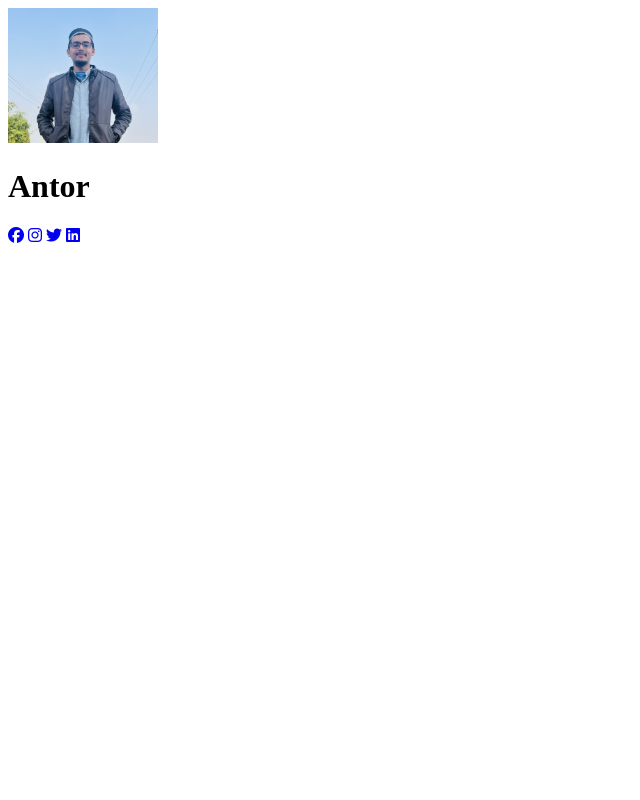
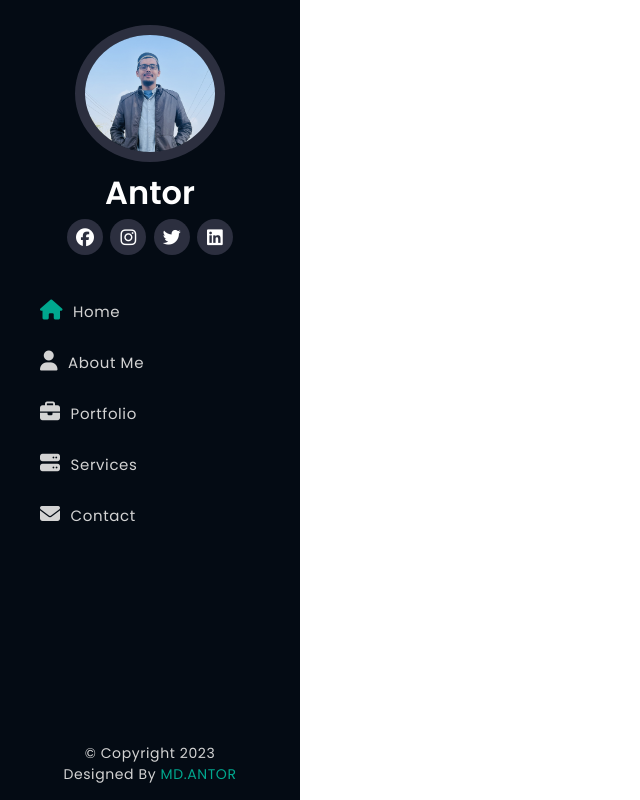
Before and after one commit to Antor-094/personal-portfolio, a plain HTML site: page index.html in a window 1280 px wide. Shown: the whole page, without its empty margins (0-640 px from the left). Drawn offline with Linux system fonts and the light colour scheme.

Commit message:
Responsive Header section added

```diff
--- a/index.html
+++ b/index.html
@@ -31,11 +31,30 @@
 
         </div>
 
+        <!-- NavBar -->
+
+        <nav>
+            <ul>
+                <li><a href="#" class="active"> <i class="fa-solid fa-house"></i>Home</a></li>
+                <li><a href="#"> <i class="fa-solid fa-user"></i>About Me</a></li>
+                <li><a href="#"> <i class="fa-solid fa-briefcase"></i>Portfolio</a></li>
+                <li><a href="#"> <i class="fa-solid fa-server"></i>Services</a></li>
+                <li><a href="#"> <i class="fa-solid fa-envelope"></i>Contact</a></li>
+            </ul>
+        </nav>
 
 
+     <!-- footer -->
+     <div class="footer">
+        <p>&copy; Copyright 2023 <br>Designed By <a href="#">MD.ANTOR</a></p>
+
+     </div>
 
 
     </header>
+
+    <!-- mobile Nav toggle -->
+    <i class="fa-solid fa-bars" id="MenuBtn"></i>
 
 
 
--- a/script.js
+++ b/script.js
@@ -0,0 +1,7 @@
+// header toggle
+ let MenuBtn = document.getElementById('MenuBtn')
+
+ MenuBtn.addEventListener('click',function(e){
+    document.querySelector('body').classList.toggle('mobile-nav-active')
+    this.classList.toggle('fa-xmark')
+ })
--- a/style.css
+++ b/style.css
@@ -0,0 +1,163 @@
+/* Google Fonts */
+@import url('https://fonts.googleapis.com/css2?family=Poppins:ital,wght@0,300;0,400;0,500;0,600;0,700;0,800;0,900;1,300;1,400;1,500;1,600;1,700;1,800;1,900&display=swap');
+
+/* Css Reset */
+*{
+    margin: 0;
+    padding: 0;
+    box-sizing: border-box;
+    font-family: 'Poppins',sans-serif;
+}
+
+/* Global Variables */
+
+:root{
+    --sideBGColor: #040b14;
+    --themeColor: #00A78E;
+    --iconBGColor: #2C2F3F;
+    --textColor: #525252;
+    --bgColor: #F7F7F7;
+}
+
+/* ==== Header start ==== */
+
+header{
+    height: 100vh;
+    width: 300px;
+    padding: 15px 30px;
+    background-color: var(--sideBGColor);
+    overflow-y: auto;
+    position: fixed;
+    left: 0;
+    top: 0;
+    bottom: 0;
+    transition: 0.4s;
+    z-index: 99;
+}
+
+header .profile{
+    text-align: center;
+    margin: 10px 0;
+}
+
+header .profile img{
+    width: 150px;
+    border-radius: 50%;
+    border: 10px solid var(--iconBGColor);
+}
+header .profile h1{
+    color: white;
+    font-weight: 600;
+}
+
+header .profile .social-icons a{
+    display: inline-block;
+    width: 36px;
+    height: 36px;
+    border-radius: 50%;
+    text-align: center;
+    line-height: 37px;
+    background-color: var(--iconBGColor);
+    color: white;
+    font-size: 18px;
+    margin: 1.5px;
+    transition: 0.4s;
+}
+
+header .profile .social-icons a:hover{
+    background-color: var(--themeColor);
+}
+
+/* navBar */
+
+header nav{
+    margin-top: 30px;
+}
+header nav ul li{
+   list-style: none;
+}
+header nav ul li a{
+
+    display: inline-block;
+    text-decoration: none;
+    padding: 7px 10px;
+    margin: 7px 0;
+    color: lightgray;
+    font-weight: 400;
+    font-size: 15px;
+    letter-spacing: 0.6px;
+}
+header nav ul li a i{
+    margin-right: 10px;
+    font-size: 20px;
+    transition: 0.4s;
+}
+header nav ul li a:hover i{
+    color: var(--themeColor);
+}
+header nav ul li .active i{
+    color: var(--themeColor);
+}
+
+/* footer */
+
+header .footer{
+    text-align: center;
+    background-color: var(--sideBGColor);
+    width: 300px;
+    color: lightgray;
+    font-size: 14px;
+    letter-spacing: 0.6px;
+    padding: 15px;
+    position: fixed;
+    bottom: 0;
+    left: 0;
+    transition: 0.4s;
+}
+header .footer p a{
+    color: var(--themeColor);
+    text-decoration: none;
+}
+
+/* mobile Nav toggle  */
+#MenuBtn{
+
+    position: fixed;
+    top: 25px;
+    right: 25px;
+    font-size: 20px;
+    width: 40px;
+    height: 40px;
+    color: white;
+    background-color: var(--themeColor);
+    text-align: center;
+    line-height: 42px;
+    border-radius: 50%;
+    box-shadow: 0 0 20px rgb(0, 0, 20%);
+    display: none;
+    z-index: 999;
+    cursor: pointer;
+}
+
+/* Mobile view */
+@media only screen and (max-width:1050px) {
+
+    header{
+        left: -300px;
+    }
+    header .footer{
+        left: -300px;
+    }
+    #MenuBtn{
+        display: block;
+    }
+}
+
+.mobile-nav-active header{
+    left: 0;
+}
+.mobile-nav-active header .footer{
+    left: 0;
+}
+
+/* ==== Header end ==== */
```
